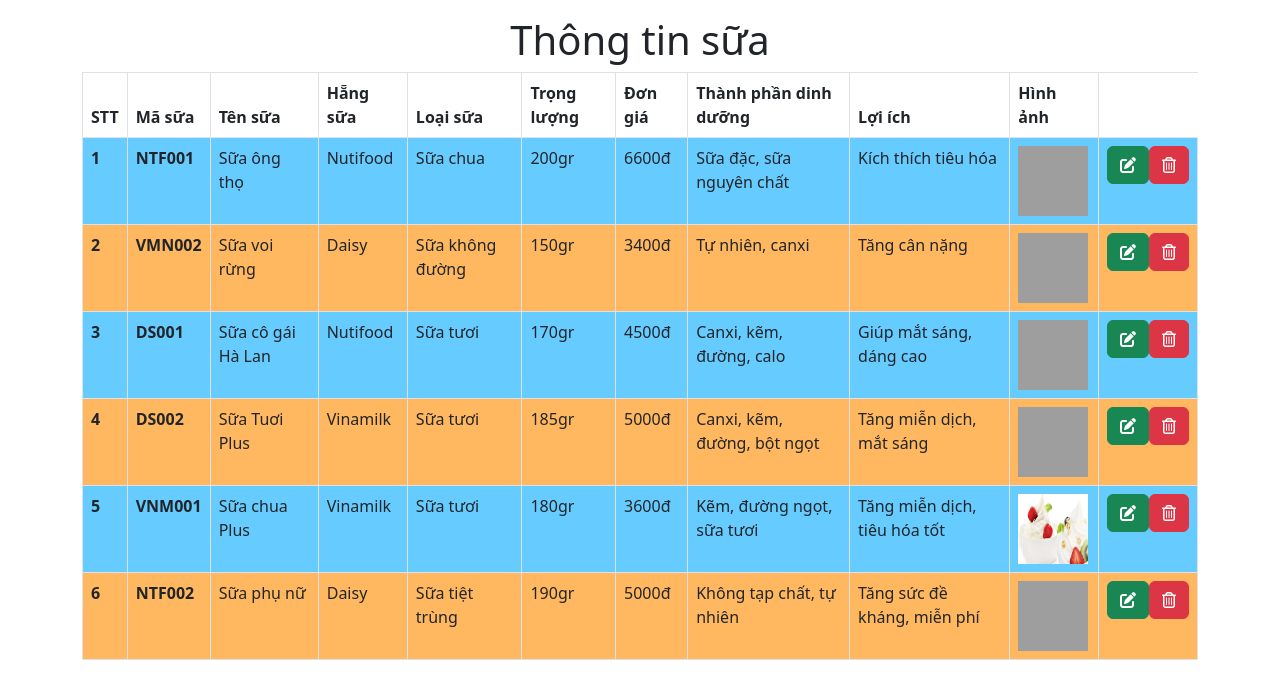
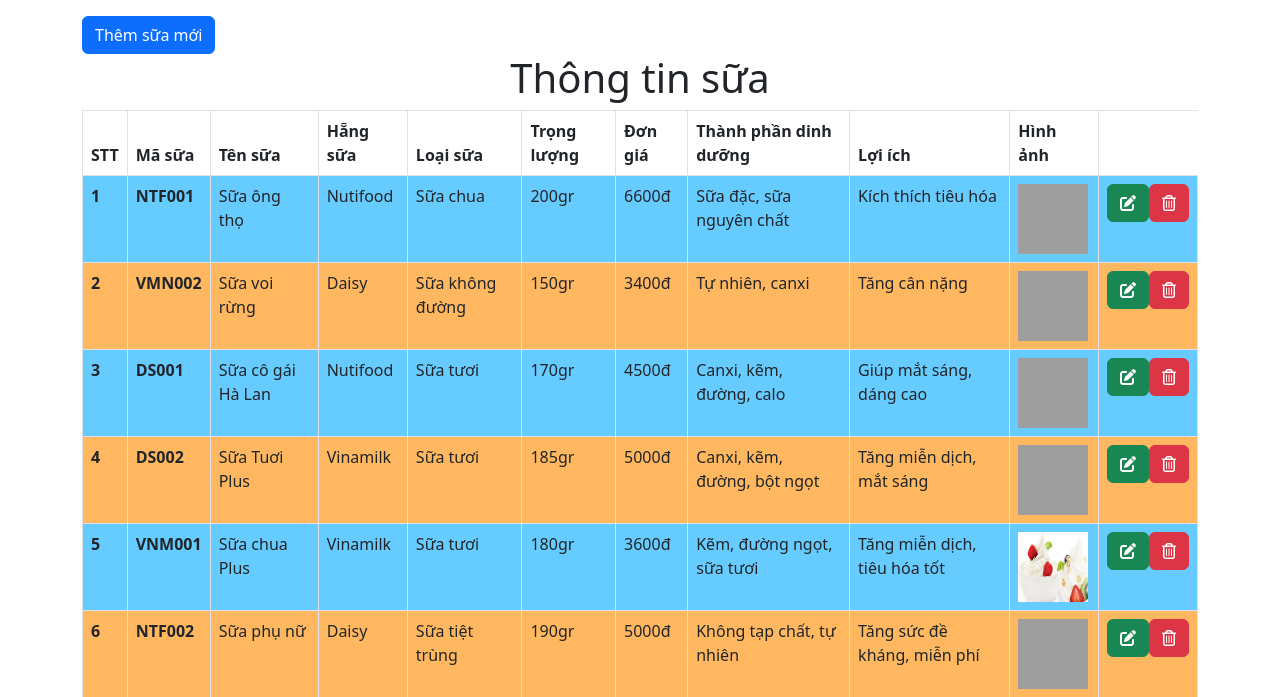
Before and after one commit to quanghuybest2k2/DHCN_ThucHanh, a PHP site: page /thong_tin_sua.php in a window 1280 px wide. Shown: the part 160-857 px from the top of the page. Run offline with PHP 8.4, Linux system fonts and the light colour scheme; the visitor is signed in with stand-in values (Sample User, id 1); data comes from the database, SQL or seed files in the repository; some libraries are stand-ins or nearby versions; grey boxes are pictures that could not be loaded.

Commit message:
add model form add info milk

```diff
--- a/Tuan6-7-8/HienThiTuDatabase/thong_tin_sua.php
+++ b/Tuan6-7-8/HienThiTuDatabase/thong_tin_sua.php
@@ -10,6 +10,83 @@ require_once './header.php';
 <div class='container'>
     <div class="row">
         <div class="col-12">
+            <!-- Button to Open the Modal -->
+            <button type="button" class="btn btn-primary" data-bs-toggle="modal" data-bs-target="#myModal">
+                Thêm sữa mới
+            </button>
+            <!-- The Modal -->
+            <div class="modal" id="myModal">
+                <div class="modal-dialog">
+                    <div class="modal-content">
+
+                        <!-- Modal Header -->
+                        <div class="modal-header">
+                            <h4 class="modal-title">THÊM SỮA MỚI</h4>
+                            <button type="button" class="btn-close" data-bs-dismiss="modal"></button>
+                        </div>
+
+                        <!-- Modal body -->
+                        <div class="modal-body">
+                            <form action="./ketquaThem.php" method='POST' class="row g-3" enctype="multipart/form-data">
+                                <div class="col-md-6">
+                                    <label class='form-label'>Mã sữa:</label>
+                                    <input type='text' class='form-control' id='' placeholder='NTF008' name='MaSua' required />
+                                </div>
+                                <div class="col-md-6">
+                                    <label class='form-label'>Tên sữa:</label>
+                                    <input type='text' class='form-control' id='' placeholder='Sunny Maman Chocolate' name='TenSua' required />
+                                </div>
+                                <div class="col-md-6">
+                                    <label class='form-label'>Hẵng sữa:</label>
+                                    <select class='form-select' name="HangSua" id='' required>
+                                        <option value="Nutifood">Nutifood</option>
+                                        <option value="Vinamilk">Vinamilk</option>
+                                        <option value="Daisy">Daisy</option>
+                                    </select>
+                                </div>
+                                <div class="col-md-6">
+                                    <label class='form-label'>Loại sữa:</label>
+                                    <select class='form-select' name="LoaiSua" id='' required>
+                                        <option value="SuaChua">Sữa chua</option>
+                                        <option value="SuaKhongDuong">Sữa không đường</option>
+                                        <option value="SuaTuoi">Sữa tươi</option>
+                                        <option value="SuaTietTrung">Sữa tiệt trùng</option>
+                                    </select>
+                                </div>
+                                <div class="col-md-6">
+                                    <label class='form-label'>Trọng lượng:</label>
+                                    <input type='number' class='form-control' id='' placeholder='800gr' name='TrongLuong' required />
+                                </div>
+                                <div class="col-md-6">
+                                    <label class='form-label'>Đơn giá:</label>
+                                    <input type='number' class='form-control' id='' placeholder='166000đ' name='DonGia' required />
+                                </div>
+                                <div class="col-md-6">
+                                    <label class='form-label'>Thành phần dinh dưỡng:</label>
+                                    <textarea class='form-control' rows="3" id='' placeholder='Các vitamin, khoáng chất, canxi, folicacid, DHA...' name='TPDD' required></textarea>
+                                </div>
+                                <div class="col-md-6">
+                                    <label class='form-label'>Lợi ích:</label>
+                                    <textarea class='form-control' rows="3" id='' placeholder='Bổ sung các chất dinh dưỡng dành cho phụ nữ có thai và cho con bú' name='LoiIch' required></textarea>
+                                </div>
+                                <div class="col-12">
+                                    <label class='form-label'>Hình ảnh:</label>
+                                    <input type="file" class="form-control" name="HinhAnh" required />
+                                </div>
+                                <div class="col-12 text-center">
+                                    <button type='submit' class='btn btn-primary'>Thêm mới</button>
+                                </div>
+                            </form>
+                        </div>
+
+                        <!-- Modal footer -->
+                        <div class="modal-footer">
+                            <button type="button" class="btn btn-danger" data-bs-dismiss="modal">Close</button>
+                        </div>
+
+                    </div>
+                </div>
+            </div>
             <h1 class="text-center">Thông tin sữa</h1>
             <!-- table-striped -->
             <table class="table table-bordered">
```
Also changed, not shown: Tuan6-7-8/HienThiTuDatabase/uploads/huy_can.jpg (added).
